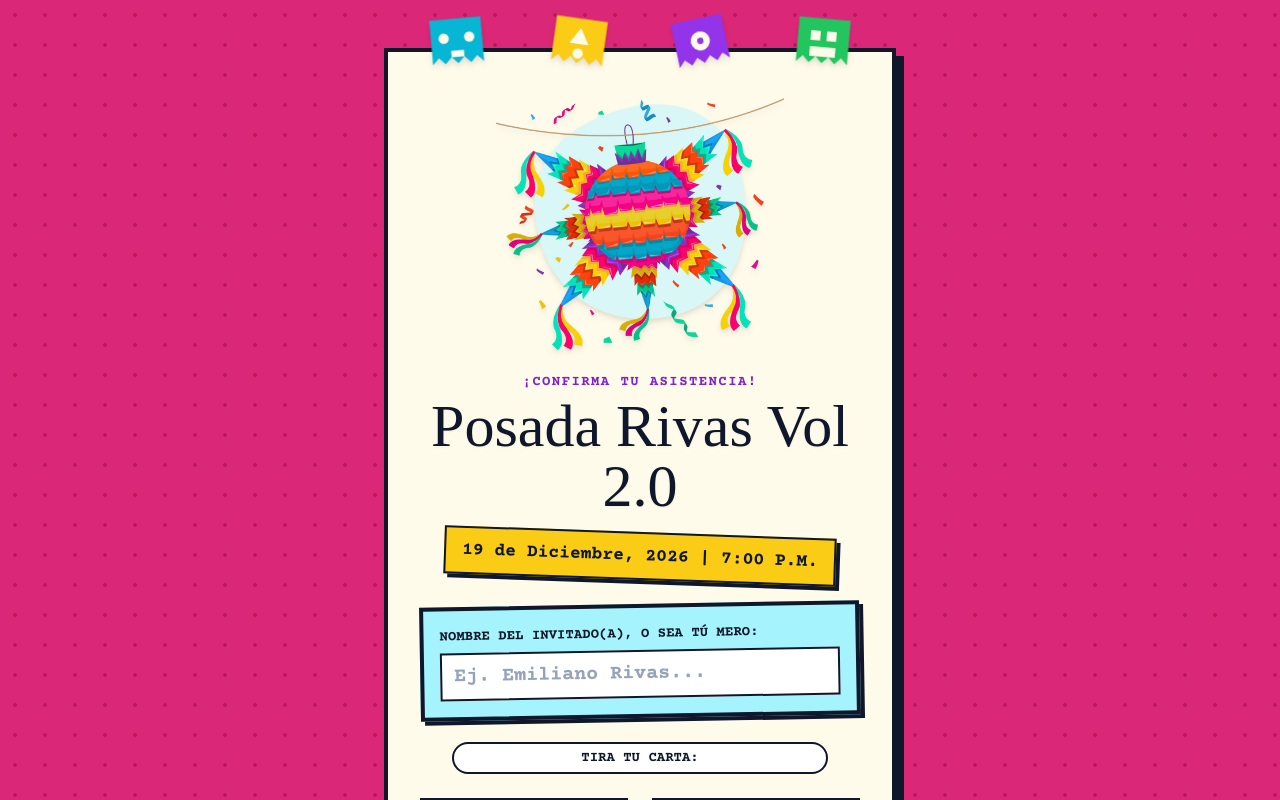
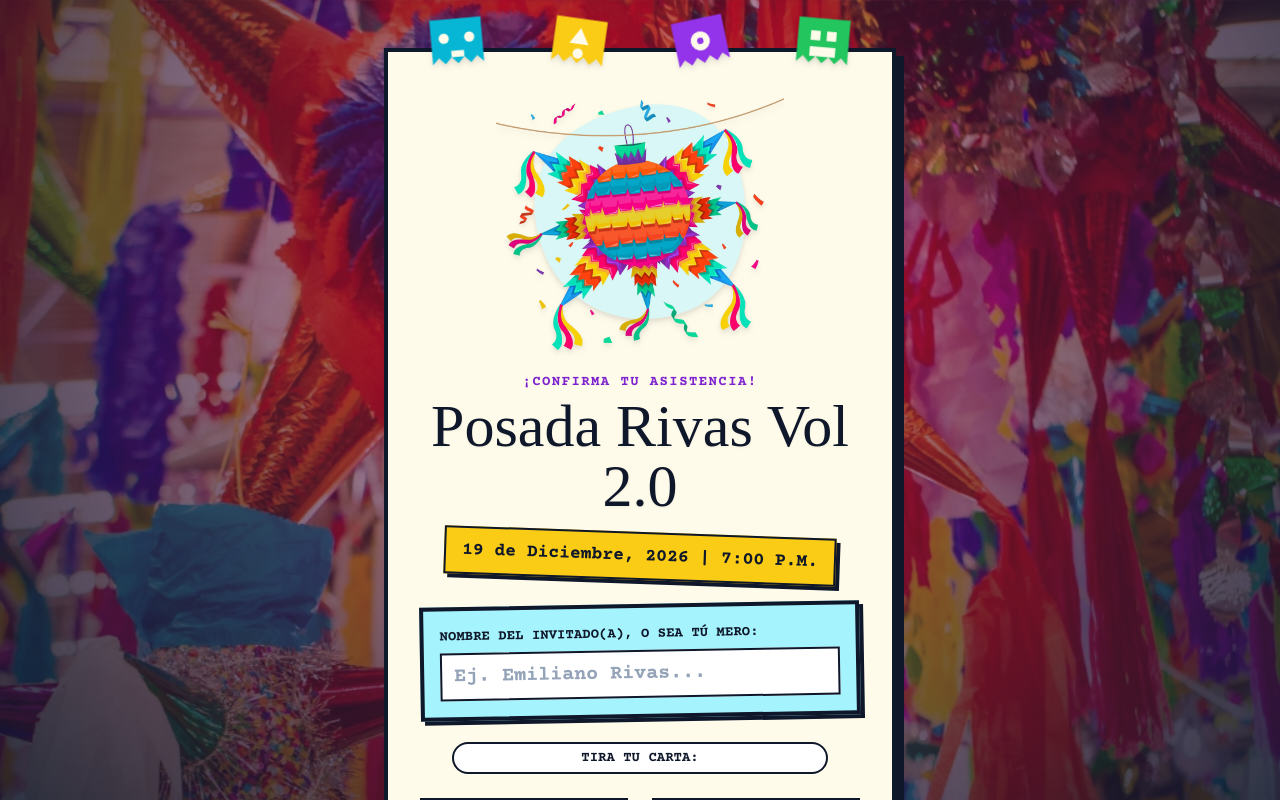
Before and after one commit to EmilianoRivasMX/landing-posada-2026, a React (Vite) app: page / in a window 1280 px wide. Shown: the top 800 px of the page. Built offline with nearby package versions, Linux system fonts and the light colour scheme; a web font is replaced by a local one.

Commit message:
style: fondo tradicional con piñatas mexicanas y colores de posada

```diff
--- a/css/style.css
+++ b/css/style.css
@@ -1,9 +1,14 @@
 body {
-    /* Fondo vibrante Rosa Mexicano con textura sutil */
-    background-color: #db2777;
-    background-image: radial-gradient(#be185d 2px, transparent 2px);
-    background-size: 30px 30px;
+    background-color: #0f172a;
+    background-image:
+        radial-gradient(circle at 50% 30%, rgba(190, 24, 93, 0.4), rgba(15, 23, 42, 0.88)),
+        url('../img/fondo-posada.jpg');
+    background-size: cover;
+    background-position: center;
+    background-repeat: no-repeat;
+    background-attachment: fixed;
     font-family: 'Courier Prime', monospace;
+    min-height: 100vh;
 }
 
 .font-rotulo {
--- a/src/index.css
+++ b/src/index.css
@@ -1,8 +1,14 @@
 body {
-  background-color: #db2777;
-  background-image: radial-gradient(#be185d 2px, transparent 2px);
-  background-size: 30px 30px;
+  background-color: #0f172a;
+  background-image:
+    radial-gradient(circle at 50% 30%, rgba(190, 24, 93, 0.4), rgba(15, 23, 42, 0.88)),
+    url('../img/fondo-posada.jpg');
+  background-size: cover;
+  background-position: center;
+  background-repeat: no-repeat;
+  background-attachment: fixed;
   font-family: 'Courier Prime', monospace;
+  min-height: 100vh;
 }
 
 .font-rotulo {
```
Also changed, not shown: img/fondo-posada.jpg (added).
